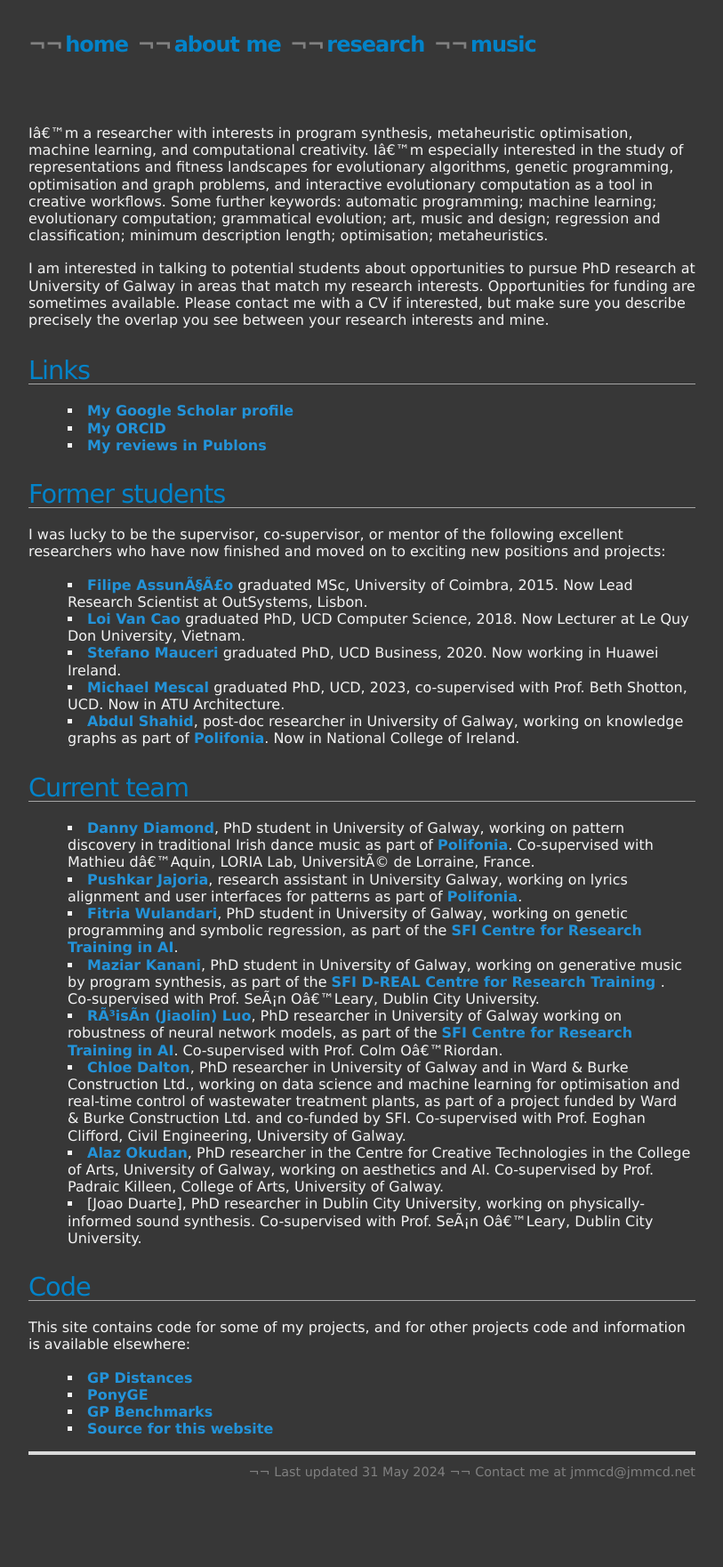
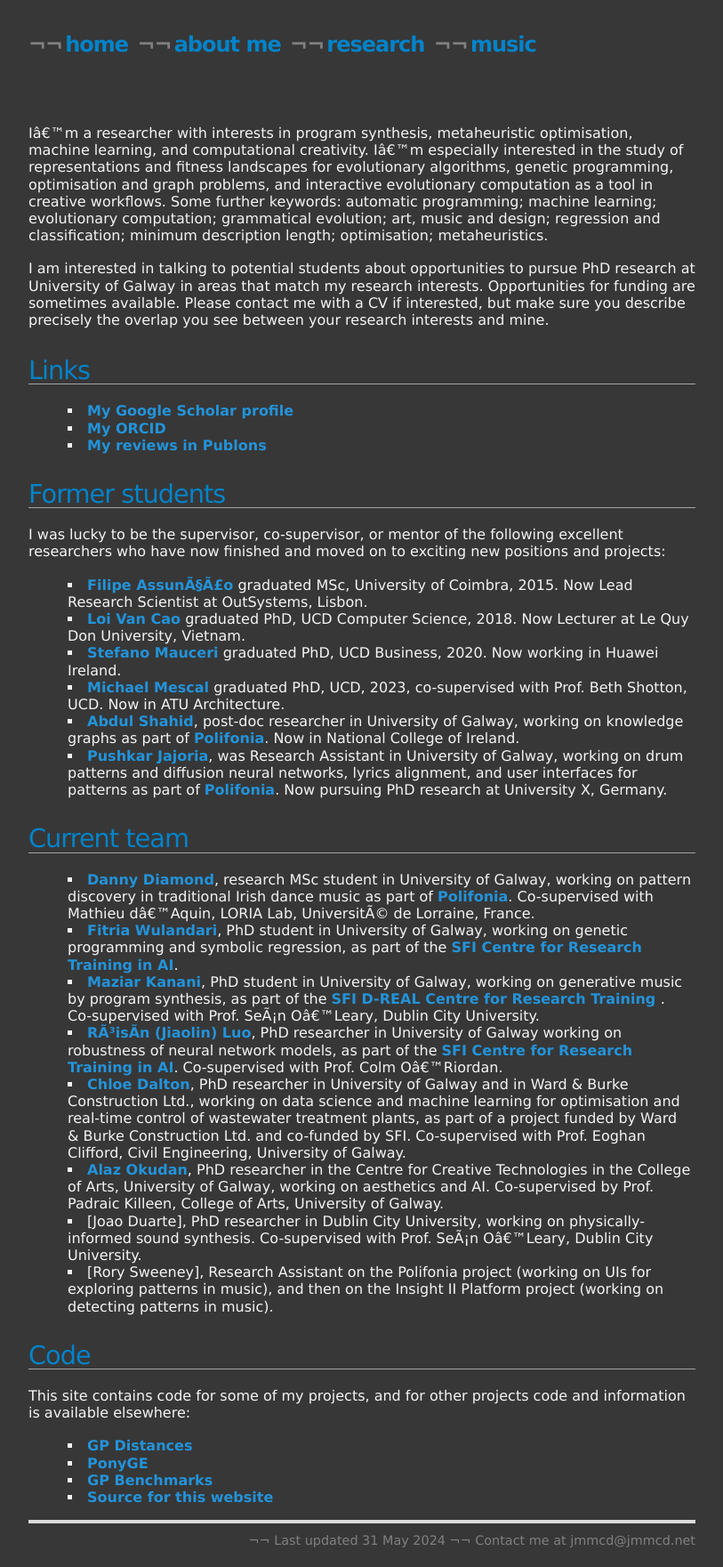
Before and after one commit to jmmcd/jmmcd.github.com, a Jekyll site: the page built from research.md, in a window 1280 px wide. Shown: the whole page at 89% size, without its empty margins (233-1046 px from the left). Built offline with Jekyll 4.4.1, drawn with Linux system fonts in a browser that asks for light colours; before the commit the page ends 1684 px from its top, so only the background shows below that.

Commit message:
update to current/former team

```diff
--- a/research.md
+++ b/research.md
@@ -35,18 +35,19 @@ I was lucky to be the supervisor, co-supervisor, or mentor of the following exce
 * [Stefano Mauceri](https://scholar.google.com/citations?hl=en&user=386TpcYAAAAJ) graduated PhD, UCD Business, 2020. Now working in Huawei Ireland.
 * [Michael Mescal](https://www.irishtimes.com/business/technology/en-perium-makes-life-a-lot-easier-for-building-professionals-1.3328762) graduated PhD, UCD, 2023, co-supervised with Prof. Beth Shotton, UCD. Now in ATU Architecture.
 * [Abdul Shahid](https://scholar.google.com/citations?user=gOjuEUgAAAAJ&hl=en&oi=ao), post-doc researcher in University of Galway, working on knowledge graphs as part of [Polifonia](https://polifonia-project.eu/). Now in National College of Ireland.
+* [Pushkar Jajoria](https://ch.linkedin.com/in/pushkar-jajoria), was Research Assistant in University of Galway, working on drum patterns and diffusion neural networks, lyrics alignment, and user interfaces for patterns as part of [Polifonia](https://polifonia-project.eu/). Now pursuing PhD research at University X, Germany.
 
 
 ## Current team
 
-* [Danny Diamond](https://dannydiamond.ie/), PhD student in University of Galway, working on pattern discovery in traditional Irish dance music as part of [Polifonia](https://polifonia-project.eu/). Co-supervised with Mathieu d'Aquin, LORIA Lab, Université de Lorraine, France.
-* [Pushkar Jajoria](https://ch.linkedin.com/in/pushkar-jajoria), research assistant in University Galway, working on lyrics alignment and user interfaces for patterns as part of [Polifonia](https://polifonia-project.eu/).
+* [Danny Diamond](https://dannydiamond.ie/), research MSc student in University of Galway, working on pattern discovery in traditional Irish dance music as part of [Polifonia](https://polifonia-project.eu/). Co-supervised with Mathieu d'Aquin, LORIA Lab, Université de Lorraine, France.
 * [Fitria Wulandari](https://fitriaramlan.github.io/Portfolio/), PhD student in University of Galway, working on genetic programming and symbolic regression, as part of the [SFI Centre for Research Training in AI](https://www.crt-ai.ie/).
 * [Maziar Kanani](https://soundcloud.com/maziar-kanani), PhD student in University of Galway, working on generative music by program synthesis, as part of the [SFI D-REAL Centre for Research Training ](https://d-real.ie/). Co-supervised with Prof. Seán O'Leary, Dublin City University.
 * [Róisín (Jiaolin) Luo](https://scholar.google.com/citations?hl=en&user=X33n9mAAAAAJ), PhD researcher in University of Galway working on robustness of neural network models, as part of the [SFI Centre for Research Training in AI](https://www.crt-ai.ie/). Co-supervised with Prof. Colm O'Riordan.
 * [Chloe Dalton](https://www.linkedin.com/in/chloe-dalton-b87747206/), PhD researcher in University of Galway and in Ward & Burke Construction Ltd., working on data science and machine learning for optimisation and real-time control of wastewater treatment plants, as part of a project funded by Ward & Burke Construction Ltd. and co-funded by SFI. Co-supervised with Prof. Eoghan Clifford, Civil Engineering, University of Galway.
 * [Alaz Okudan](https://scholar.google.com/citations?user=0UXcs0kAAAAJ), PhD researcher in the Centre for Creative Technologies in the College of Arts, University of Galway, working on aesthetics and AI. Co-supervised by Prof. Padraic Killeen, College of Arts, University of Galway.
 * [Joao Duarte], PhD researcher in Dublin City University, working on physically-informed sound synthesis. Co-supervised with Prof. Seán O'Leary, Dublin City University.
+* [Rory Sweeney], Research Assistant on the Polifonia project (working on UIs for exploring patterns in music), and then on the Insight II Platform project (working on detecting patterns in music).
 
 
 ## Code
```
